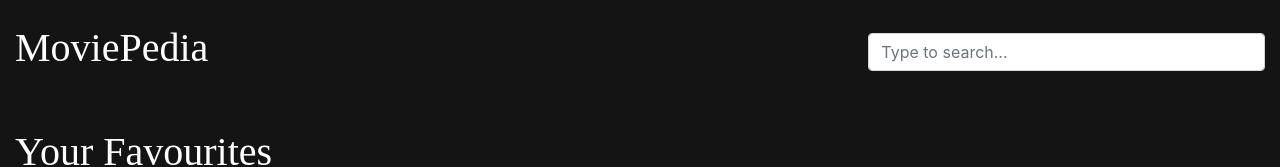
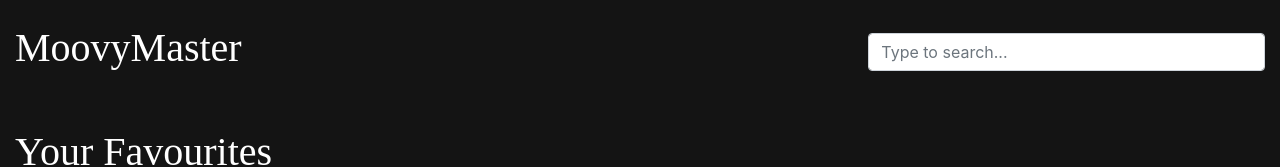
Before and after one commit to RohanSharma4792/moviepedia, a React (Create React App) app: page / in a window 1280 px wide. Shown: the top 167 px of the page. Built offline with nearby package versions, Linux system fonts and the light colour scheme; no server answers; a web font is replaced by a local one.

Commit message:
name changed and url also

```diff
--- a/src/App.js
+++ b/src/App.js
@@ -62,7 +62,7 @@ const App = () => {
 	return (
 		<div className='container-fluid movie-app'>
 			<div className='row d-flex align-items-center mt-4 mb-4'>
-				<MovieListHeading heading='MoviePedia' />
+				<MovieListHeading heading='MoovyMaster' />
 				<SearchBox searchValue={searchValue} setSearchValue={setSearchValue} />
 			</div>
 			<div className='row'>
```
